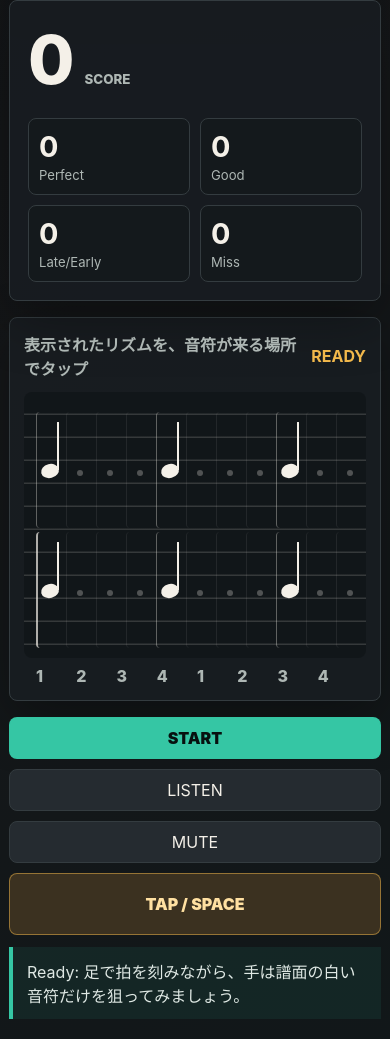
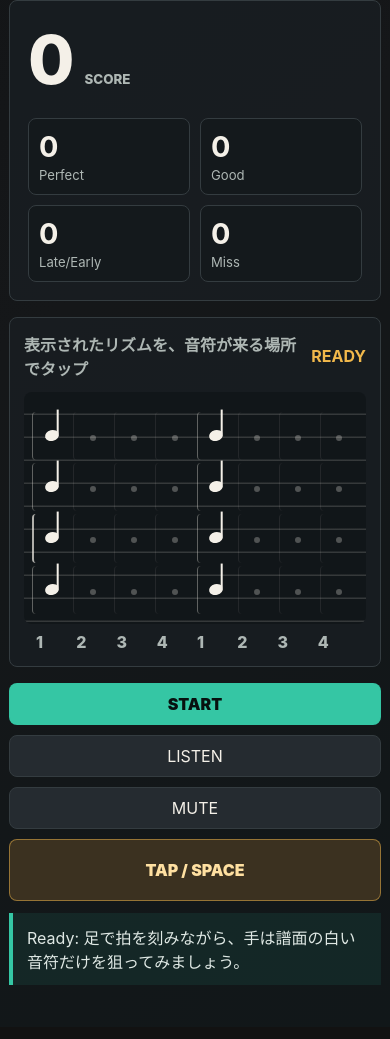
Before and after one commit to tstylelab/tsg-rhythm-trainer-gpt, a website: page index.html in a window 390 px wide. Shown: the part 802-1841 px from the top of the page. Drawn offline with Linux system fonts and the light colour scheme.

Commit message:
Improve mobile rhythm grid layout

```diff
--- a/styles.css
+++ b/styles.css
@@ -539,8 +539,9 @@ h2 {
   }
 
   .notation {
-    grid-template-columns: repeat(16, minmax(26px, 1fr));
-    overflow-x: auto;
+    grid-template-columns: repeat(16, minmax(0, 1fr));
+    gap: 3px;
+    padding-inline: 8px;
   }
 
   .action-strip {
@@ -554,6 +555,36 @@ h2 {
     padding-top: 10px;
   }
 
+  .control-surface,
+  .scoreboard,
+  .notation-zone,
+  .editor {
+    box-shadow: none;
+  }
+
+  .notation {
+    grid-template-columns: repeat(8, minmax(0, 1fr));
+    min-height: 232px;
+  }
+
+  .cell {
+    min-height: 48px;
+  }
+
+  .note {
+    top: 18px;
+    width: 14px;
+    height: 11px;
+  }
+
+  .note::after {
+    height: 24px;
+  }
+
+  .rest::before {
+    top: 23px;
+  }
+
   .slot-grid,
   .action-strip {
     grid-template-columns: 1fr;
@@ -564,6 +595,10 @@ h2 {
   }
 
   .editor-grid {
-    grid-template-columns: repeat(16, minmax(18px, 1fr));
+    grid-template-columns: repeat(8, minmax(0, 1fr));
+  }
+
+  .editor-cell {
+    min-height: 38px;
   }
 }
```
